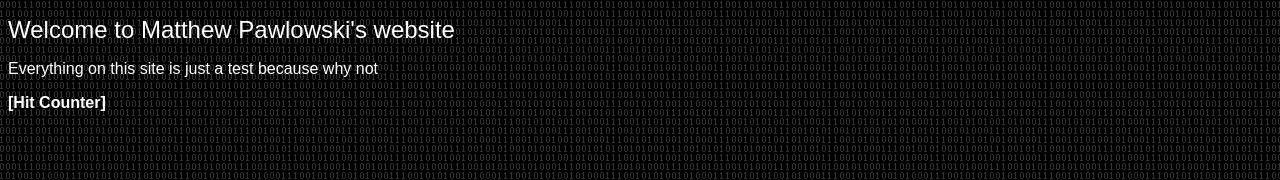
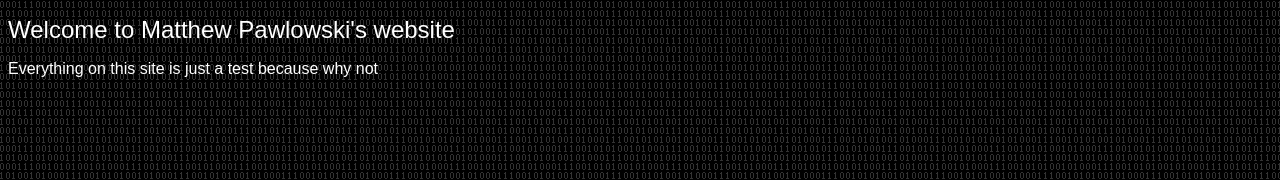
Before and after one commit to Matthewp38/Matthewp38.github.io, a plain HTML site: page index.html in a window 1280 px wide. Shown: the top 180 px of the page. Drawn offline with Linux system fonts and the light colour scheme.

```diff
--- a/index.html
+++ b/index.html
@@ -15,11 +15,7 @@
 
 <p><font size="5">Welcome to Matthew Pawlowski's website</font></p>
 <p>Everything on this site is just a test because why not</p>
-<p><!--webbot bot="HitCounter" startspan u-custom b-reset="FALSE" i-digits="0"
-i-image="1" PREVIEW="&lt;strong&gt;[Hit Counter]&lt;/strong&gt;"
-i-resetvalue="0" --><strong>[Hit Counter]</strong><!--webbot bot="HitCounter"
-I-CheckSum="10367" endspan -->
-</p>
+
 
 </body>
 
```
